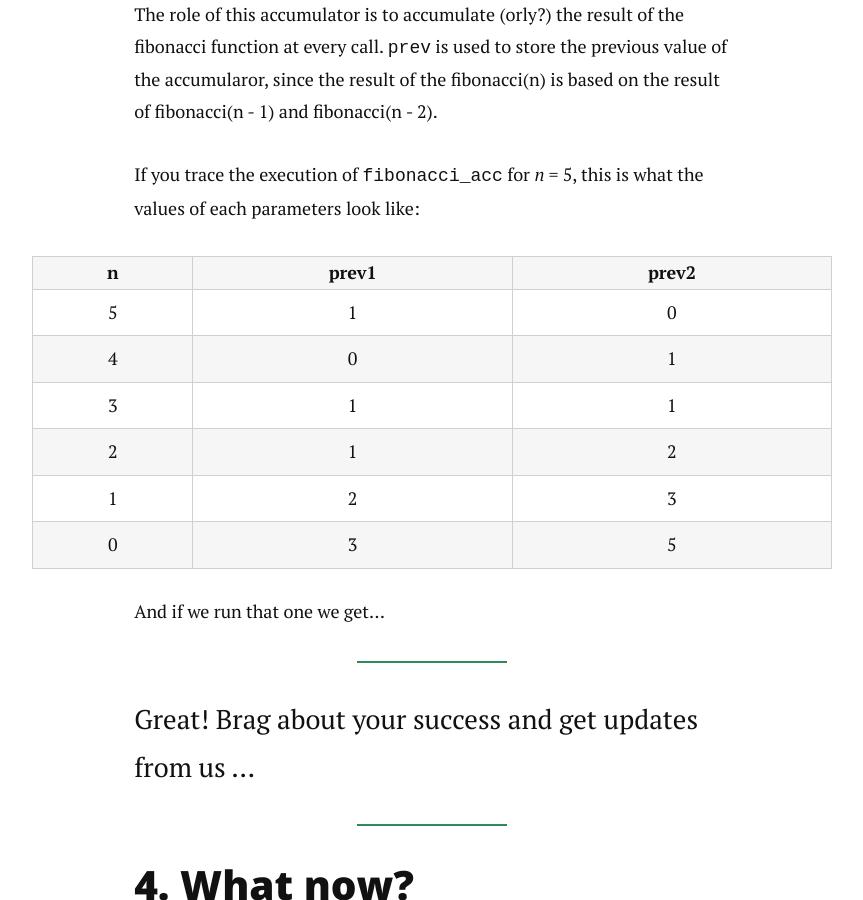
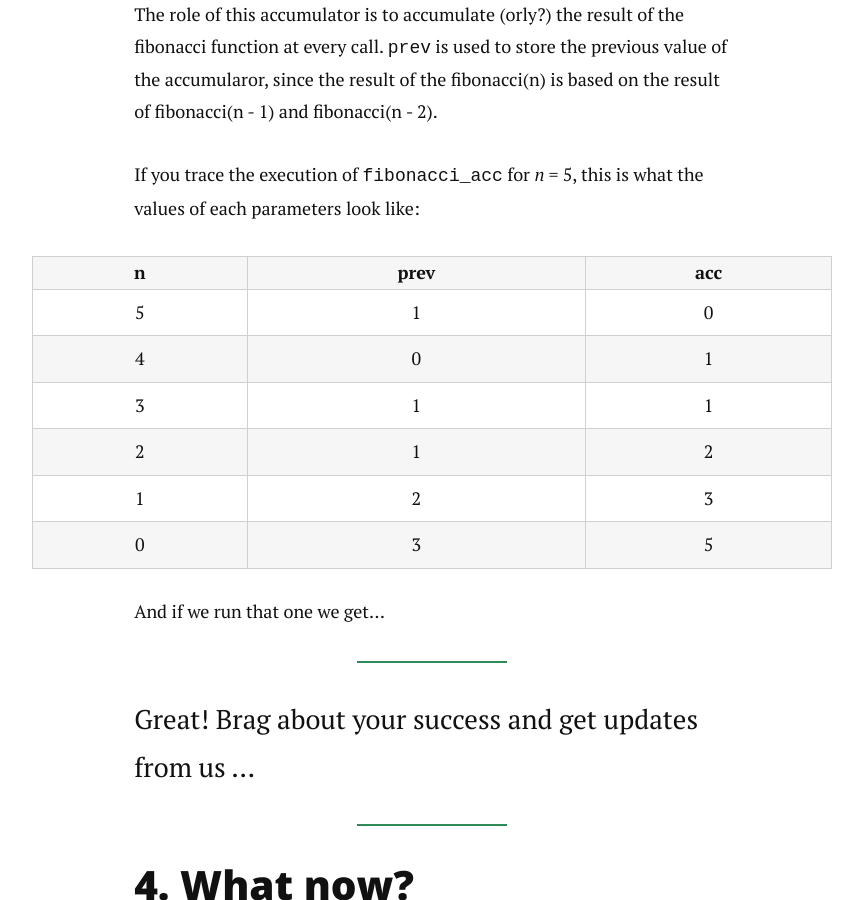
Before and after one commit to marcaube/marcaube.github.io, a Jekyll site: the page built from _posts/2016-03-30-optimizing-a-fibonacci-function.md, in a window 1280 px wide and 900 px high, scrolled down 4834 px. Shown: the whole window, without its empty margins (208-1071 px from the left). Built offline with Jekyll 4.4.1, drawn with Linux system fonts in a browser that asks for light colours; nearby versions of some CDN libraries; comment, search, counter and statistics services are not loaded.

Commit message:
Fix the table headers

```diff
--- a/_posts/2016-03-30-optimizing-a-fibonacci-function.md
+++ b/_posts/2016-03-30-optimizing-a-fibonacci-function.md
@@ -133,7 +133,7 @@ The role of this accumulator is to accumulate (orly?) the result of the fibonacc
 
 If you trace the execution of `fibonacci_acc` for *n* = 5, this is what the values of each parameters look like:
 
-| n | prev1 | prev2 |
+| n | prev | acc |
 |:---:|:---:|:---:|
 | 5 | 1 | 0 |
 | 4 | 0 | 1 |
```
